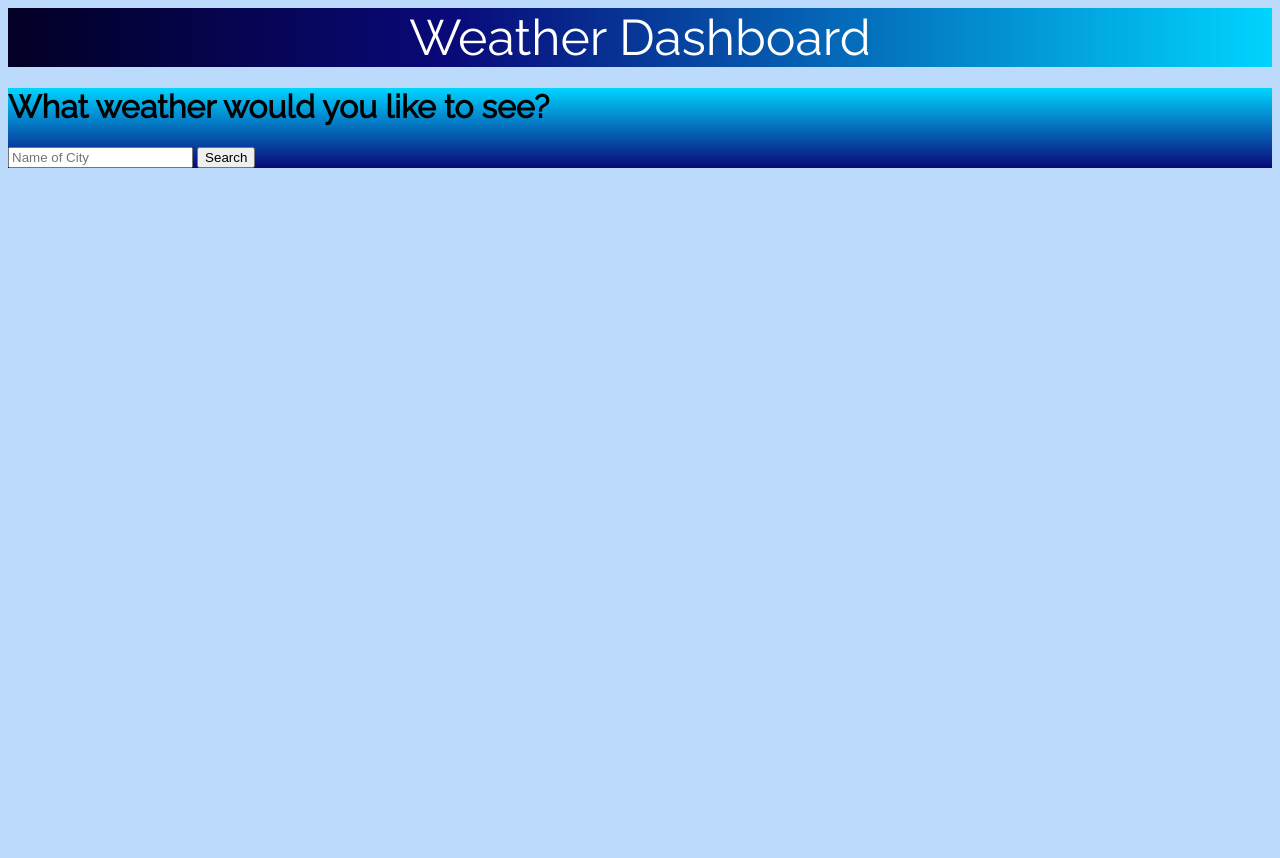
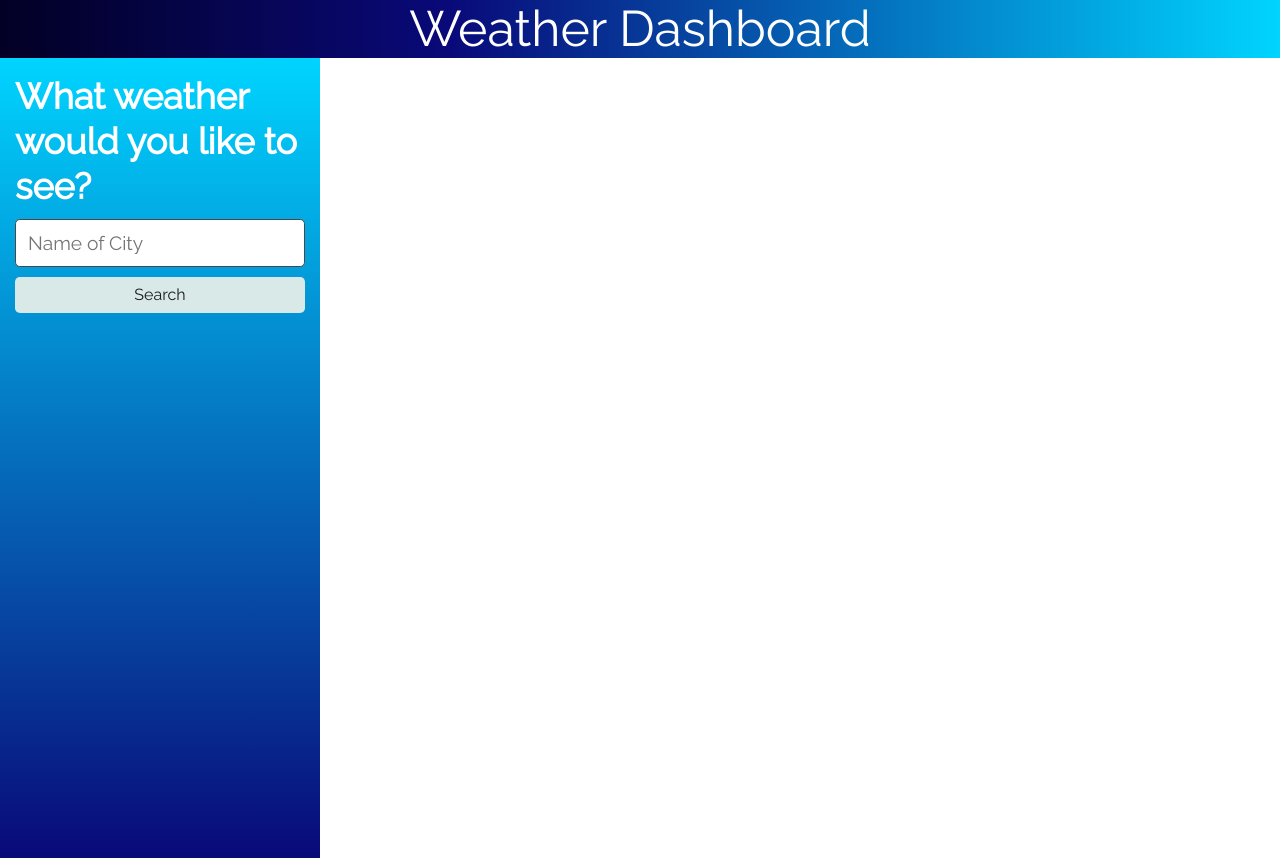
Before and after one commit to Key16/Unit-6-Assignment-Weather-Forecast, a plain HTML site: page index.html in a window 1280 px wide. Before the commit the page ends 800 px from the top, so only its background shows below. Drawn offline with nearby package versions, Linux system fonts and the light colour scheme.

Commit message:
fixed style sheet linkingn

```diff
--- a/index.html
+++ b/index.html
@@ -6,10 +6,9 @@
     <meta name="viewport" content="width=device-width, initial-scale=1.0" />
     <title>Sir What's the weather</title>
     <link href="https://fonts.googleapis.com/css2?family=Raleway" rel="stylesheet" />
-    <link rel="stylesheet" href="./assets/Images/Screen Shot 2022-04-09 at 13.51.40.png" />
+    <link rel="stylesheet" href="./assets/css/jass.css" />
     <link rel="stylesheet" href="./assets/css/style.css" />
-    <script type="text/javascript "
-        src="https://cdnjs.cloudflare.com/ajax/libs/moment.js/2.27.0/moment.min.js"></script>
+    <script type="text/javascript" src="https://cdnjs.cloudflare.com/ajax/libs/moment.js/2.27.0/moment.min.js"></script>
 </head>
 
 <body>
```
